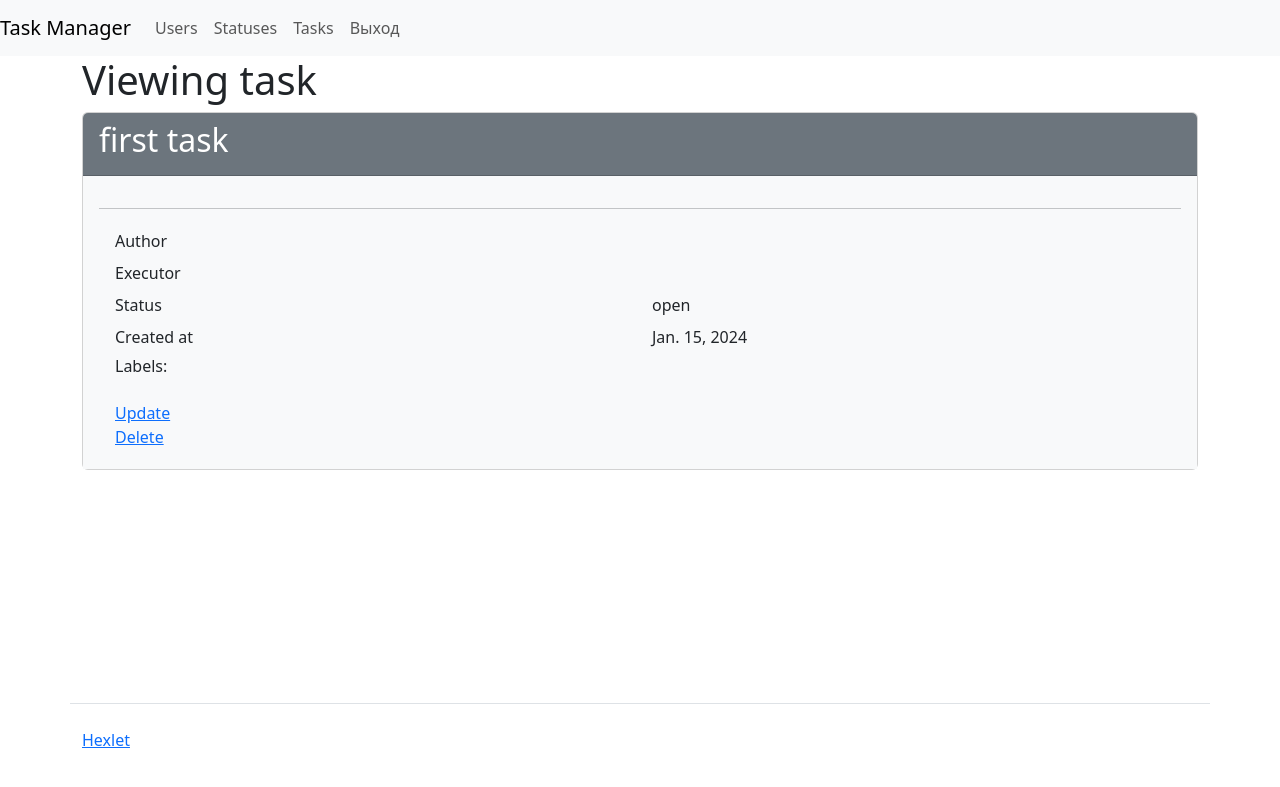
After one commit to EzerTigger/python-project-52, a Django app: page /tasks/1/ in a window 1280 px wide. The commit adds this page. Shown: the top 787 px of the page. Run offline with Django 5.2, Linux system fonts and the light colour scheme; a user stored in the database is signed in; data comes from the database, SQL or seed files in the repository; data that the repository does not hold is empty; some libraries are stand-ins or nearby versions.

Commit message:
Realize show task detail

```diff
--- /dev/null
+++ b/task_manager/tasks/templates/tasks/task_detail.html
@@ -0,0 +1,55 @@
+{% extends 'base.html' %}
+{% load i18n %}
+
+{% block title %}{% translate 'Viewing task' %}{% endblock %}
+
+{% block content %}
+<h1>{% translate 'Viewing task' %}</h1>
+
+<div class="card">
+  <div class="card-header bg-secondary text-white">
+    <h2>{{ task.name }}</h2>
+  </div>
+  <div class="card-body bg-light">
+    <p>{{ task.description }}</p>
+    <hr>
+    <div class="container">
+      <div class="row p-1">
+        <div class="col">{% translate 'Author' %}</div>
+        <div class="col">{{ task.author }}</div>
+      </div>
+      <div class="row p-1">
+        <div class="col">{% translate 'Executor' %}</div>
+        <div class="col">{{ task.executor }}</div>
+      </div>
+      <div class="row p-1">
+        <div class="col">{% translate 'Status' %}</div>
+        <div class="col">{{ task.status }}</div>
+      </div>
+      <div class="row p-1">
+        <div class="col">{% translate 'Created at' %}</div>
+        <div class="col">{{ task.created_at }}</div>
+      </div>
+      <div class="row p-1">
+        <div class="col">
+          <h6>{% translate 'Labels' %}:</h6>
+          <ul>
+            {% for label in labels %}
+              <li>{{ label.name }}</li>
+            {% endfor %}
+          </ul>
+        </div>
+      </div>
+      <div class="row p-1">
+        <div class="col">
+          <a href="{% url 'update_task' task.id %}">Update</a>
+          <br>
+          <a href="% url 'delete_task' task.id %}">Delete</a>
+        </div>
+      </div>
+    </div>
+  </div>
+</div>
+
+    </div>
+{% endblock %}
--- a/task_manager/tasks/templates/tasks/task_list.html
+++ b/task_manager/tasks/templates/tasks/task_list.html
@@ -24,7 +24,7 @@
 {% for task in object_list %}
   <tr>
     <td>{{ task.id }}</td>
-    <td>{{ task.name }}</td>
+    <td><a href="{% url 'task_detail' task.id %}">{{ task.name }}</a></td>
     <td>{{ task.status }}</td>
     <td>{{ task.author }}</td>
     <td>{{ task.executor }}</td>
--- a/task_manager/tasks/urls.py
+++ b/task_manager/tasks/urls.py
@@ -8,4 +8,5 @@ urlpatterns = [
     path('', views.TasksList.as_view(), name='task_list'),
     path('<int:pk>/update/', views.UpdateTaskView.as_view(),
          name='update_task'),
+    path('<int:pk>/', views.TaskDetail.as_view(), name='task_detail')
 ]
--- a/task_manager/tasks/views.py
+++ b/task_manager/tasks/views.py
@@ -1,7 +1,7 @@
 from django.contrib.messages.views import SuccessMessageMixin
 from django.shortcuts import render
 from django.urls import reverse_lazy
-from django.views.generic import CreateView, ListView, DeleteView, UpdateView
+from django.views.generic import CreateView, ListView, DeleteView, UpdateView, DetailView
 from django.contrib import messages
 from task_manager.statuses.forms import StatusForm
 from task_manager.statuses.models import Status
@@ -29,6 +29,16 @@ class TasksList(LoginRequiredCustomMixin, ListView):
     permission_denied_message = _('You are not logged in. Please log in')
 
 
+class TaskDetail(LoginRequiredCustomMixin, DetailView):
+    model = Task
+    context_object_name = 'task'
+
+    def get_context_data(self, **kwargs):
+        context = super().get_context_data(**kwargs)
+        context["labels"] = self.object.label_set.all()
+        return context
+
+
 class UpdateTaskView(LoginRequiredCustomMixin, SuccessMessageMixin, UpdateView):
 
     model = Task
```
